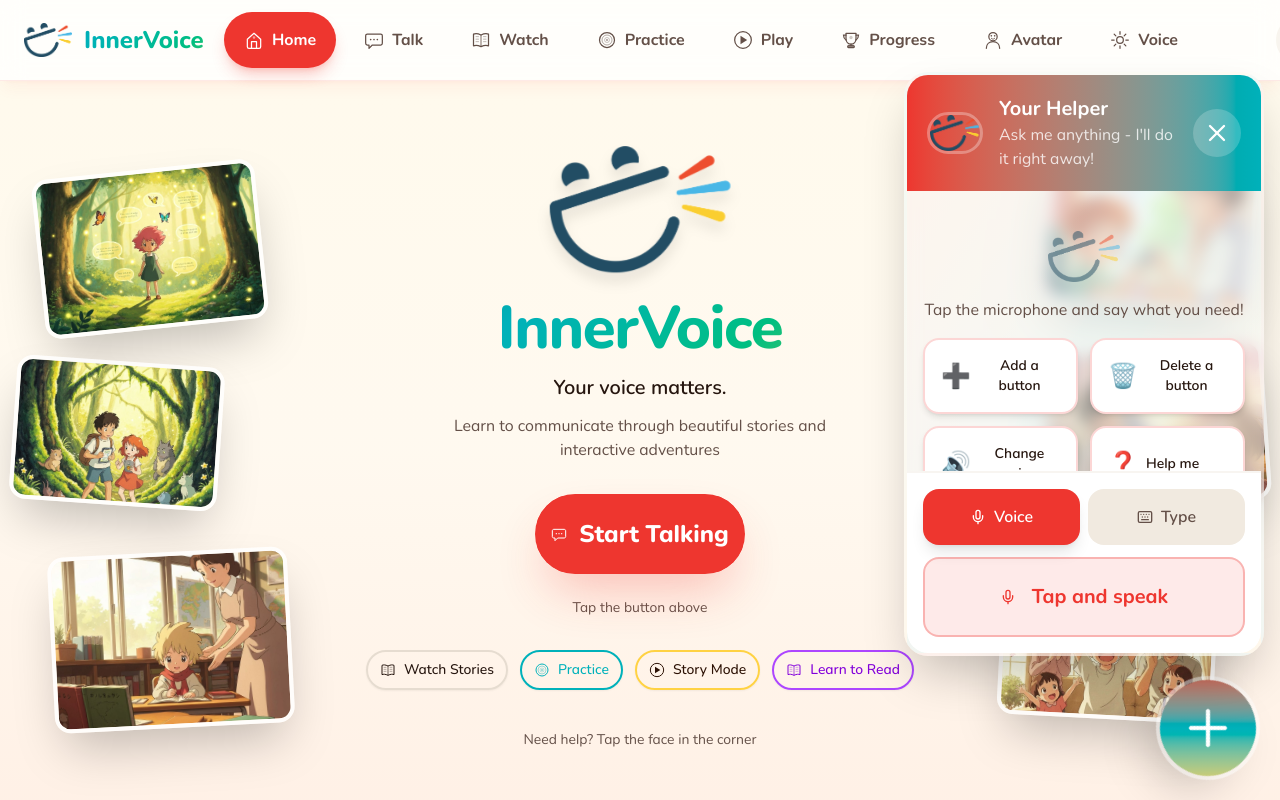
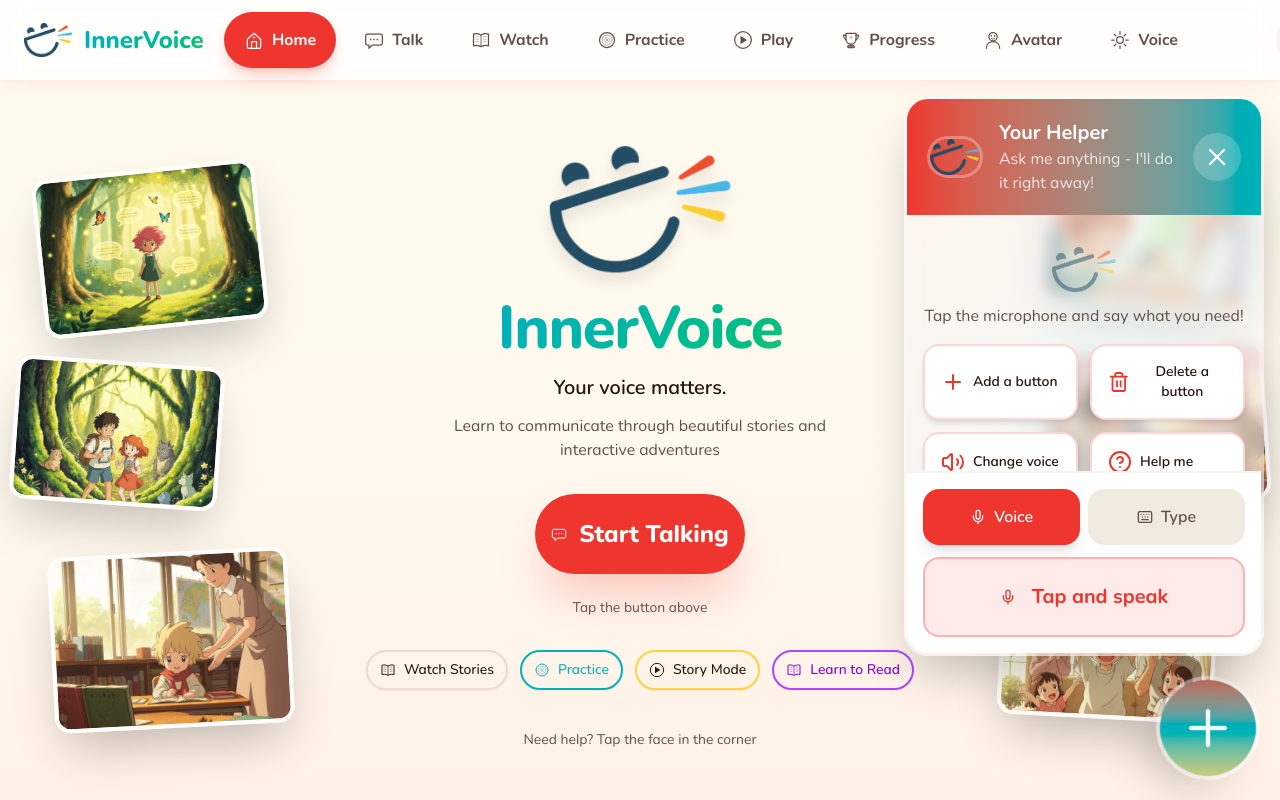
Before and after one commit to iTherapyLLC/v0-inner-voice-upgrade, a Next.js app: page / in a window 1280 px wide. Both pictures are taken after a click on the button 1208 px from the left and 728 px from the top of the page. Shown: the top 800 px of the page. Built offline with nearby package versions, Linux system fonts and the light colour scheme.

Commit message:
fix: replace emojis and fix scroll issue in AI helper
Replace emojis with Lucide icons; fix scroll layout for proper content display.

#VERCEL_SKIP

Co-authored-by: InnerVoice <29229632+iTherapyLLC@users.noreply.github.com>

```diff
--- a/components/ai-helper.tsx
+++ b/components/ai-helper.tsx
@@ -5,7 +5,7 @@ import { useState, useRef, useEffect, useCallback } from "react"
 import { useRouter } from "next/navigation"
 import { Button } from "@/components/ui/button"
 import { cn } from "@/lib/utils"
-import { X, Send, Sparkles, Mic, MicOff, Undo2, Keyboard } from "lucide-react"
+import { X, Send, Sparkles, Mic, MicOff, Undo2, Keyboard, Plus, Trash2, Volume2, HelpCircle } from "lucide-react"
 import { useConversation } from "@/hooks/use-conversation"
 import { useElevenLabs } from "@/hooks/use-elevenlabs"
 import { useAppStore } from "@/lib/store"
@@ -20,10 +20,10 @@ const VOICE_IDS = {
 }
 
 const QUICK_ACTIONS = [
-  { label: "Add a button", icon: "➕", prompt: "Make a button for" },
-  { label: "Delete a button", icon: "🗑️", prompt: "Delete the" },
-  { label: "Change voice", icon: "🔊", prompt: "Change the voice to" },
-  { label: "Help me", icon: "❓", prompt: "How do I" },
+  { label: "Add a button", icon: Plus, prompt: "Make a button for" },
+  { label: "Delete a button", icon: Trash2, prompt: "Delete the" },
+  { label: "Change voice", icon: Volume2, prompt: "Change the voice to" },
+  { label: "Help me", icon: HelpCircle, prompt: "How do I" },
 ]
 
 function HelperIcon({ className, size = 56 }: { className?: string; size?: number }) {
@@ -429,15 +429,16 @@ export function AIHelper({ onLanguageChange, onModelingCommand, onShowMeHow }: A
       {isOpen && (
         <div
           className={cn(
-            "fixed bottom-32 md:bottom-36 right-4 z-50 w-[360px] max-w-[calc(100vw-2rem)] max-h-[75vh] rounded-3xl shadow-2xl overflow-hidden",
+            "fixed bottom-32 md:bottom-36 right-4 z-50 w-[360px] max-w-[calc(100vw-2rem)] max-h-[70vh] rounded-3xl shadow-2xl overflow-hidden",
             "bg-gradient-to-br from-primary/10 via-secondary/10 to-accent/10",
             "border-3 border-white/50 backdrop-blur-sm",
             "animate-in slide-in-from-bottom-4 fade-in duration-300",
+            "flex flex-col",
           )}
         >
           {showMagic && <MagicSparkle />}
 
-          <div className="bg-gradient-to-r from-primary to-secondary p-5 text-white">
+          <div className="bg-gradient-to-r from-primary to-secondary p-5 text-white shrink-0">
             <div className="flex items-center gap-4">
               <HelperIcon size={56} className="rounded-full border-3 border-white/30" />
               <div className="flex-1">
@@ -454,20 +455,19 @@ export function AIHelper({ onLanguageChange, onModelingCommand, onShowMeHow }: A
             </div>
           </div>
 
-          {/* Messages area */}
-          <div className="h-[280px] overflow-y-auto p-4 space-y-4 bg-white/50">
+          <div className="flex-1 overflow-y-auto p-4 space-y-4 bg-white/50 min-h-[200px]">
             {messages.length === 0 && !isListening && (
-              <div className="text-center py-6">
-                <HelperIcon size={72} className="mx-auto mb-4 opacity-50" />
+              <div className="text-center py-4">
+                <HelperIcon size={64} className="mx-auto mb-3 opacity-50" />
                 <p className="text-muted-foreground text-base mb-4">Tap the microphone and say what you need!</p>
-                <div className="grid grid-cols-2 gap-3 mt-4">
+                <div className="grid grid-cols-2 gap-3">
                   {QUICK_ACTIONS.map((action) => (
                     <button
                       key={action.label}
                       onClick={() => handleQuickAction(action.prompt)}
                       className="flex items-center gap-2 p-4 bg-white rounded-2xl shadow-md hover:shadow-lg transition-all hover:scale-105 active:scale-95 border-2 border-primary/20"
                     >
-                      <span className="text-2xl">{action.icon}</span>
+                      <action.icon className="w-6 h-6 text-primary" />
                       <span className="font-semibold text-sm text-foreground">{action.label}</span>
                     </button>
                   ))}
@@ -508,7 +508,7 @@ export function AIHelper({ onLanguageChange, onModelingCommand, onShowMeHow }: A
           </div>
 
           {canUndo && lastAction && (
-            <div className="px-4 py-3 bg-accent/10 border-t-2 border-accent/20">
+            <div className="px-4 py-3 bg-accent/10 border-t-2 border-accent/20 shrink-0">
               <button
                 onClick={handleUndo}
                 className="flex items-center gap-3 w-full p-3 rounded-xl bg-white hover:bg-accent/10 transition-colors"
@@ -519,9 +519,8 @@ export function AIHelper({ onLanguageChange, onModelingCommand, onShowMeHow }: A
             </div>
           )}
 
-          <div className="p-4 bg-white border-t-2 border-border/30">
+          <div className="p-4 bg-white border-t-2 border-border/30 shrink-0">
             <div className="space-y-3">
-              {/* Toggle buttons - always visible */}
               <div className="flex gap-2">
                 <Button
                   onClick={() => setShowTextInput(false)}
@@ -552,7 +551,6 @@ export function AIHelper({ onLanguageChange, onModelingCommand, onShowMeHow }: A
                 </Button>
               </div>
 
-              {/* Input area based on mode */}
               {showTextInput ? (
                 <div className="flex items-center gap-3">
                   <input
```
